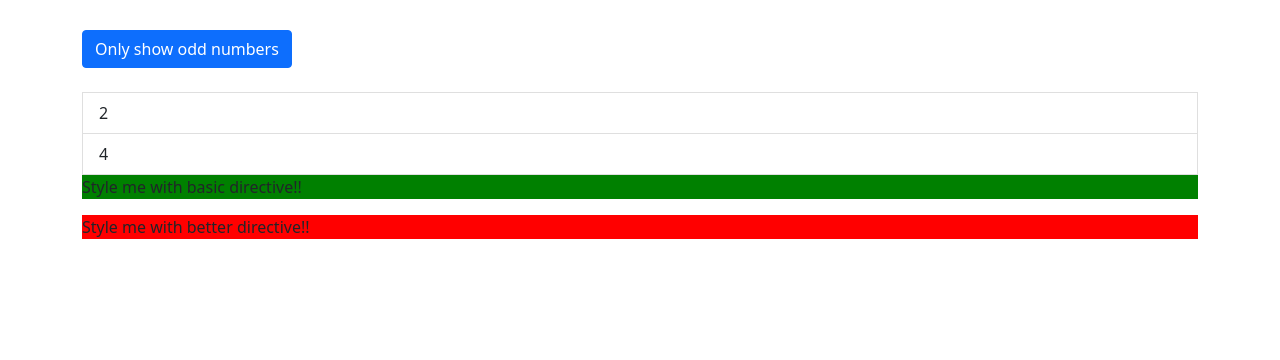
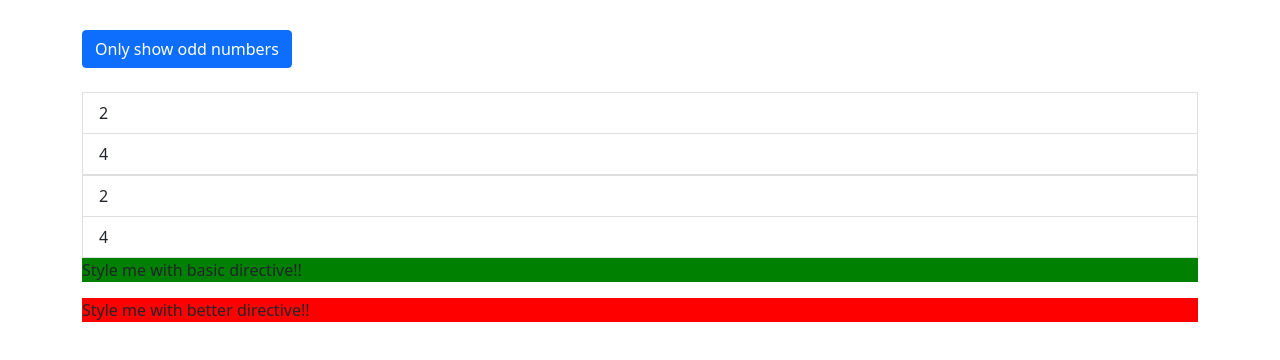
Before and after one commit to chintoz/ng-directives, an Angular app: page / in a window 1280 px wide. Shown: the top 360 px of the page. Built offline with nearby package versions, Linux system fonts and the light colour scheme.

Commit message:
Changes to provide an example about how structural directives work (*). They use <ng-template> to transform the DOM structure.

```diff
--- a/src/app/app.component.html
+++ b/src/app/app.component.html
@@ -17,8 +17,11 @@
               [ngStyle]="{backgroundColor: number % 2 !== 0 ? 'yellow': 'transparent'}">{{number}}</li>
         </div>
       </ul>
-      <ng-template [ngIf]="onlyOdd">
-        <p>Only odd</p>
+      <ng-template [ngIf]="!onlyOdd">
+        <div>
+          <li class="list-group-item" *ngFor="let number of even" [ngClass]="{odd: number % 2 !== 0}"
+              [ngStyle]="{backgroundColor: number % 2 !== 0 ? 'yellow': 'transparent'}">{{number}}</li>
+        </div>
       </ng-template>
 
       <p appBasicHighLight>Style me with basic directive!!</p>
```
